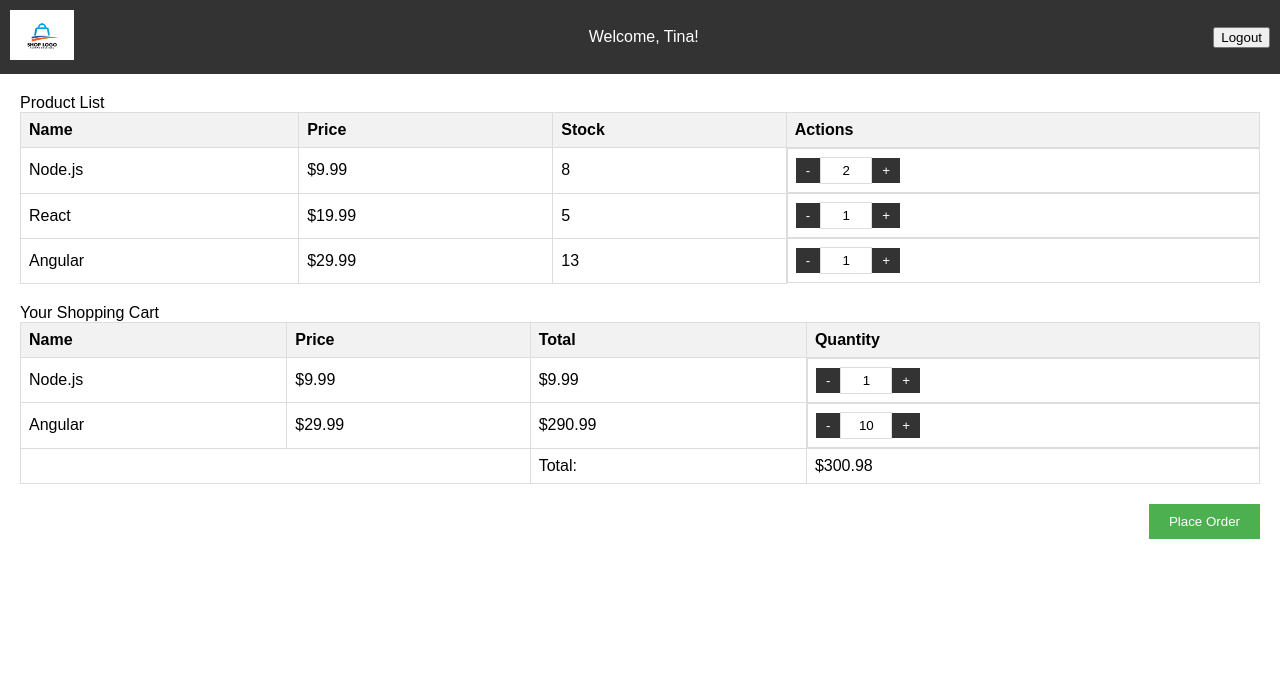
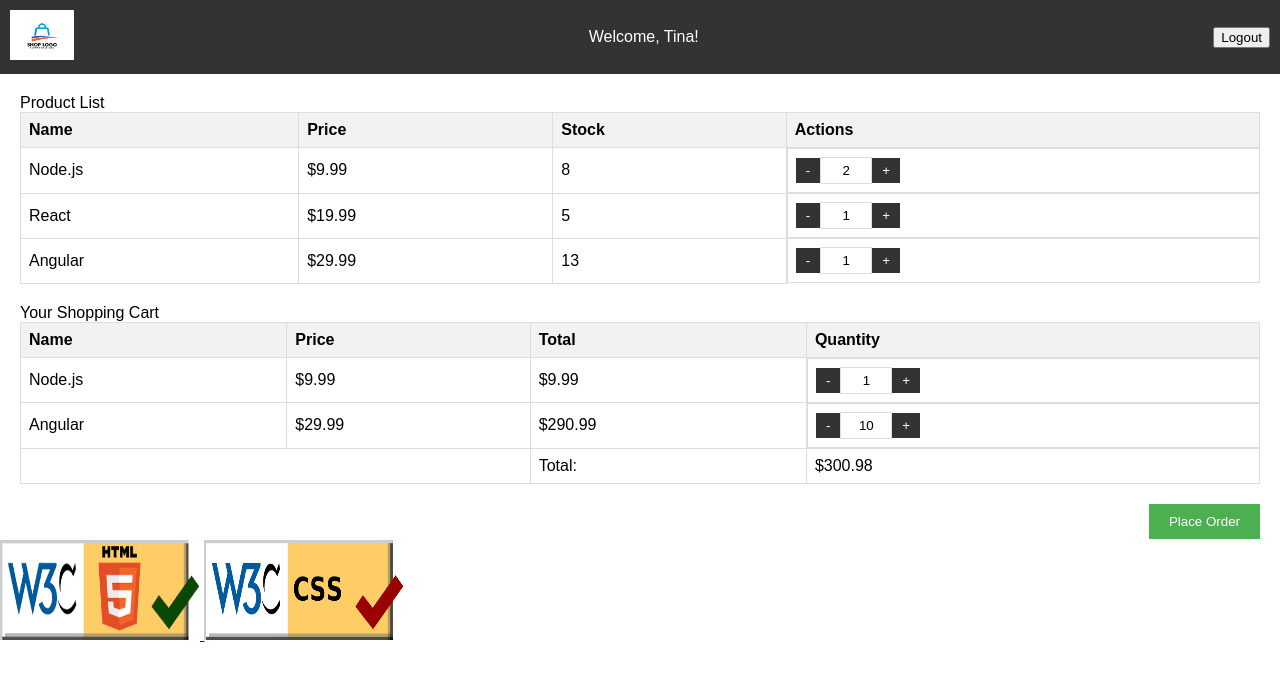
Before and after one commit to darkhanzhursin/darkhanzhursin.github.com, a plain HTML site: page lab3.html in a window 1280 px wide. Drawn offline with Linux system fonts and the light colour scheme.

Commit message:
checkers

```diff
--- a/lab3.html
+++ b/lab3.html
@@ -100,5 +100,18 @@
         </table>
         <button class="place-order-btn">Place Order</button>
     </main>
+
+    <footer>
+        <p>
+            <a href="https://validator.w3.org/nu/?doc=https://darkhanzhursin.github.io/">
+                <img src="./resources/htmlchecker.png" alt="html validator" width="200" height="100"/>
+            </a>
+
+
+            <a href="https://jigsaw.w3.org/css-validator/validator?uri=https://darkhanzhursin.github.io/aboutme.html">
+                <img src="./resources/css_checker.png" alt="Valid CSS!" width="200" height="100"/>
+            </a>
+        </p>
+    </footer>
 </body>
 </html>
```
